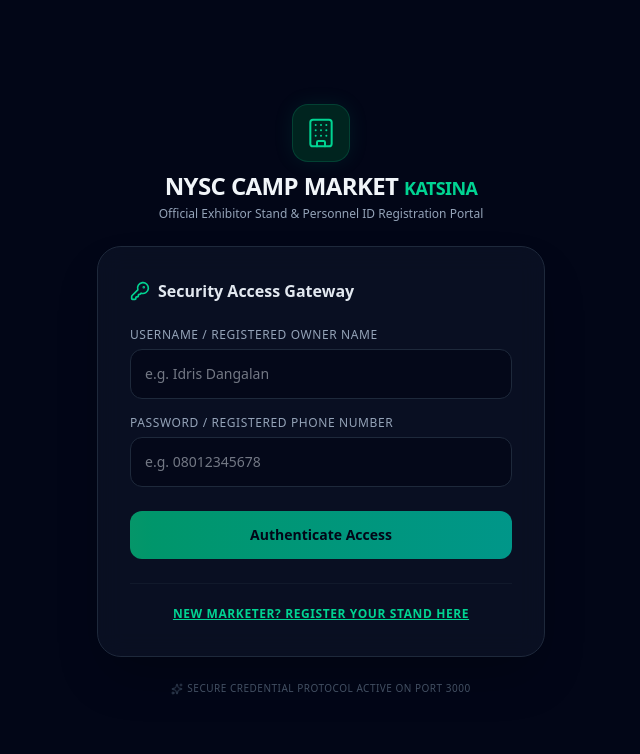
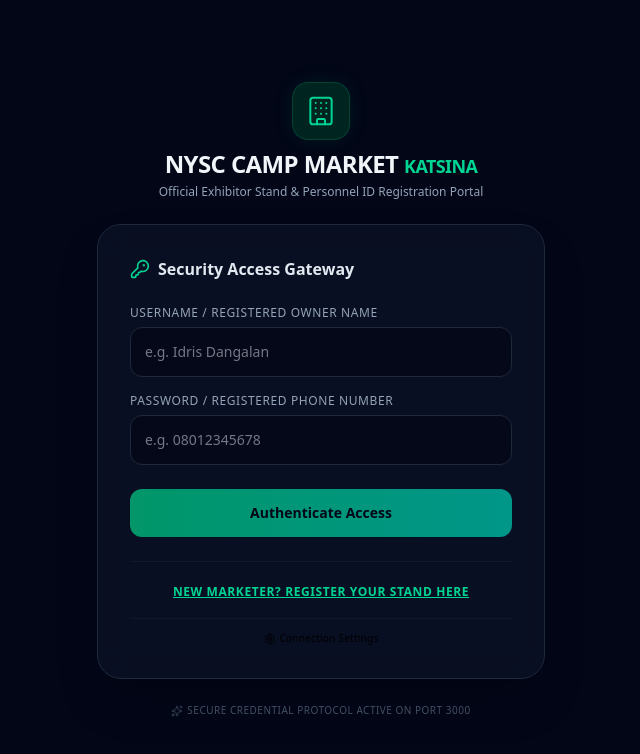
Before and after one commit to winter0019/campmart, a React (Vite) app: page / in a window 1280 px wide. Shown: the top 754 px of the page, without its empty margins (319-959 px from the left). Built offline with nearby package versions, Linux system fonts and the light colour scheme.

Commit message:
feat: add configurable server URL in login
Introduce connection settings to the login interface, allowing users to override the default API endpoint. Update the API utility to point to the public preview environment by default.

```diff
--- a/src/components/Login.tsx
+++ b/src/components/Login.tsx
@@ -14,7 +14,8 @@
   UploadCloud,
   ArrowLeft,
   CheckCircle2,
-  ClipboardCheck
+  ClipboardCheck,
+  Settings
 } from "lucide-react";
 
 interface LoginProps {
@@ -90,6 +91,10 @@
   const [selectedPreset, setSelectedPreset] = useState("emerald");
   const [uploadedBase64, setUploadedBase64] = useState<string | null>(null);
   const [regSuccess, setRegSuccess] = useState(false);
+
+  // Connection settings states
+  const [showConfig, setShowConfig] = useState(false);
+  const [customServerUrl, setCustomServerUrl] = useState(() => localStorage.getItem("campmark_server_url") || "");
 
 
 
@@ -484,6 +489,47 @@
                   New Marketer? Register Your Stand Here
                 </button>
               </div>
+
+              {/* Advanced Config */}
+              <div className="mt-4 pt-3 border-t border-slate-900 text-center">
+                <button
+                  type="button"
+                  onClick={() => setShowConfig(!showConfig)}
+                  className="text-[10px] text-slate-550 hover:text-slate-350 font-medium tracking-wide flex items-center justify-center gap-1 mx-auto cursor-pointer"
+                >
+                  <Settings className="w-3 h-3" />
+                  <span>Connection Settings</span>
+                </button>
+
+                {showConfig && (
+                  <div className="mt-3.5 text-left p-3.5 bg-slate-950/80 border border-slate-850 rounded-xl space-y-2">
+                    <label className="block text-[10px] uppercase tracking-wider text-slate-400 font-bold">
+                      API Server Base URL
+                    </label>
+                    <input
+                      type="url"
+                      placeholder="Default system host"
+                      value={customServerUrl}
+                      onChange={(e) => {
+                        const val = e.target.value;
+                        setCustomServerUrl(val);
+                        if (val.trim()) {
+                          localStorage.setItem("campmark_server_url", val.trim());
+                        } else {
+                          localStorage.removeItem("campmark_server_url");
+                        }
+                      }}
+                      className="w-full bg-slate-900 border border-slate-800 text-slate-200 text-xs p-2.5 rounded-lg focus:outline-none focus:ring-1 focus:ring-emerald-500"
+                    />
+                    <p className="text-[9px] text-slate-500 leading-normal">
+                      Leave blank to use pre-configured public backup channel:
+                      <span className="font-mono text-emerald-500/60 select-all block mt-1 break-all bg-slate-950 p-1.5 rounded border border-slate-900">
+                        https://ais-pre-qt7dsgacndhinsmr4bg5cf-10883856286.europe-west1.run.app
+                      </span>
+                    </p>
+                  </div>
+                )}
+              </div>
             </>
           )}
 
--- a/src/utils/api.ts
+++ b/src/utils/api.ts
@@ -87,8 +87,8 @@
     return path;
   }
 
-  // Default to active development workspace containing modern server edits.
-  return `https://ais-dev-qt7dsgacndhinsmr4bg5cf-10883856286.europe-west1.run.app${path}`;
+  // Default to active public preview environment containing modern server edits.
+  return `https://ais-pre-qt7dsgacndhinsmr4bg5cf-10883856286.europe-west1.run.app${path}`;
 }
 
 // Proxies remote image URLs through the same-origin backend to prevent CORS security errors with canvas/html2canvas
```
